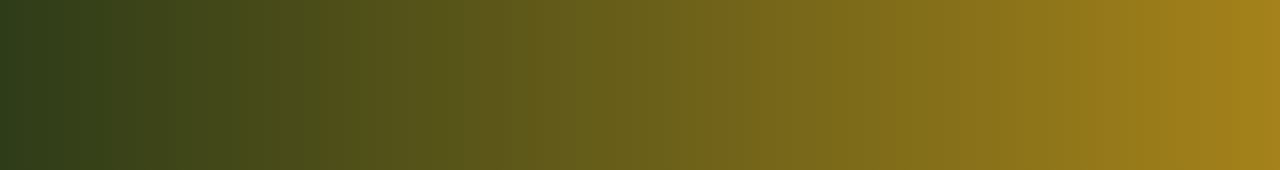
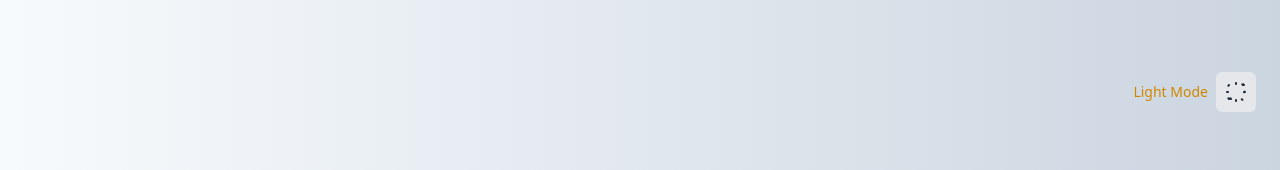
Before and after one commit to Olumuyiwa24/RateTracker, a React (Vite) app: page / in a window 1280 px wide. Shown: the top 170 px of the page. Built offline with nearby package versions, Linux system fonts and the light colour scheme.

Commit message:
added a theme toggle using the reducer

```diff
--- a/src/App.css
+++ b/src/App.css
@@ -8,10 +8,19 @@
 
 
 }
-body{
+body.dark{
 
   /* background-image: url(./assets/jpeg2.jpg); */
-  background : linear-gradient(to right, #2e3c18, #a5821a);
+  background : #2d3748;
+  background-size: cover;
+  background-repeat: no-repeat;
+  background-position: center;
+  height:100vh;
+  /* padding-top: 200px; */
+}
+body.light{
+  /* background-image: url(./assets/pexels.jpg); */
+  background : linear-gradient(to right, #f7fafc, #cbd5e0);
   background-size: cover;
   background-repeat: no-repeat;
   background-position: center;
@@ -25,3 +34,7 @@ body{
     background-repeat: repeat-y;
   }
 } */
+.Light {
+
+  color: yellow;
+}
--- a/src/App.tsx
+++ b/src/App.tsx
@@ -1,9 +1,19 @@
 import { AppRouter } from './router/index.tsx'
 import './App.css'
+import { useSelector } from 'react-redux'
+import { RootState } from './store/store.ts'
+import ThemeToggle from './components/ThemeToggle.tsx'
+import { useEffect } from 'react'
 
 export default function App() {
+  const mode = useSelector((state: RootState) => state.theme.mode)
+  useEffect(() => {
+    document.body.classList.remove("light", "dark");
+    document.body.classList.add(mode);
+  }, [mode]);
   return(
-    <div className='pt-42'>
+    <div className={ `${mode === 'dark' ? 'dark' : 'light'} pt-42`}>
+      <ThemeToggle />
       <AppRouter />
     </div>
 
--- /dev/null
+++ b/src/components/themeToggle.tsx
@@ -0,0 +1,61 @@
+import { useSelector, useDispatch } from "react-redux";
+import { toggleTheme } from "../store/themeSlice";
+import { RootState } from "../store/store";
+
+
+const ThemeToggle = () => {
+    const dispatch = useDispatch();
+    const currentTheme = useSelector((state: RootState) => state.theme.mode)
+
+    return (
+        <div className="relative flex items-center justify-end p-4 sm:p-2 w-full bottom-30">
+            <div className="flex items-center space-x-2">
+            <span className="text-xs sm:text-sm text-yellow-600 dark:text-gray-100 hidden sm:inline">
+                <span className="mr-2">
+                    {currentTheme === "light" ? "Light" : "Dark"} Mode
+                </span>
+
+            </span>
+            </div>
+
+            <button
+                className="p-2 rounded-md bg-gray-200 dark:bg-gray-800 text-gray-800 dark:text-gray-200 cursor-pointer transition-colors duration-300"
+                onClick={() => dispatch(toggleTheme())}
+                aria-label="Toggle Theme"
+            >
+                {currentTheme === "light" ? (
+                    <svg
+                        xmlns="http://www.w3.org/2000/svg"
+                        className="h-6 w-6"
+                        fill="none"
+                        viewBox="0 0 24 24"
+                        stroke="currentColor"
+                    >
+                        <path
+                            strokeLinecap="round"
+                            strokeLinejoin="round"
+                            strokeWidth={2}
+                            d="M12 3v1m0 16v1m8.66-9.34l-.707.707M5.05 5.05l-.707.707m14.142 14.142l-.707-.707M5.05 18.95l-.707-.707M21 12h-1M4 12H3m16.95-7.05l-.707-.707M5.05 18.95l-.707-.707M18.95 5.05l-.707-.707M7.05 18.95l-.707-.707"
+                        />
+                    </svg>
+                ) : (
+                    <svg
+                        xmlns="http://www.w3.org/2000/svg"
+                        className="h-6 w-6"
+                        fill="none"
+                        viewBox="0 0 24 24"
+                        stroke="currentColor"
+                    >
+                        <path
+                            strokeLinecap="round"
+                            strokeLinejoin="round"
+                            strokeWidth={2}
+                            d="M12 3v1m0 16v1m8.66-9.34l-.707.707M5.05 5.05l-.707.707m14.142 14.142l-.707-.707M5.05 18.95l-.707-.707M21 12h-1M4 12H3m16.95-7.05l-.707-.707M5.05 18.95l-.707-.707M18.95 5.05l-.707-.707M7.05 18.95l-.707-.707"
+                        />
+                    </svg>
+                )}
+            </button>
+        </div>
+)}
+
+export default ThemeToggle;
--- a/src/pages/Home.tsx
+++ b/src/pages/Home.tsx
@@ -1,4 +1,5 @@
 import HeroText from "../components/molecules/HeroText"
+
 
 
 
@@ -6,8 +7,12 @@ export function HomePage() {
 
 
     return (
+        <>
+
         <div className=" max-w-xl m-auto py-8 border-0 rounded-lg bg-white">
+
             <HeroText />
         </div>
+        </>
     )
 }
--- a/src/store/currencySlice.ts
+++ /dev/null
@@ -1,51 +0,0 @@
-import {createSlice, createAsyncThunk} from '@reduxjs/toolkit'
-import {fetchRates} from '../utils/exchange'
-
-interface CurrencyState {
-    rates: Record<string, number>
-    history: string[]
-    status: 'idle' | 'loading' | 'failed'
-}
-
-const initialState: CurrencyState = {
-    rates: {},
-    history: [],
-    status: 'idle'
-}
-
-export const fetchCurrencyRates = createAsyncThunk<Record<string, number>, string>(
-    'currency/fetchRates',
-    async(base: string): Promise<Record<string, number>> => {
-        return fetchRates(base)
-    }
-)
-
-const currencySlice = createSlice({
-    name: 'currency',
-    initialState,
-    reducers : {
-        addConversion : (state, action) => {
-            state.history.unshift(action.payload)
-        }
-    },
-
-    //extra reducers for handling asynchronious actions
-    extraReducers: (builder) => {
-        builder
-          .addCase(fetchCurrencyRates.pending, (state) => {
-            state.status = 'loading';
-          })
-          .addCase(fetchCurrencyRates.fulfilled, (state, action) => {
-            state.status = 'idle';
-            state.rates = action.payload;
-          })
-          .addCase(fetchCurrencyRates.rejected, (state) => {
-            state.status = 'failed';
-            state.rates = {};
-          });
-        }
-})
-
-export const {addConversion} = currencySlice.actions
-
-export default currencySlice.reducer
--- a/src/store/store.ts
+++ b/src/store/store.ts
@@ -1,12 +1,15 @@
 import {configureStore} from '@reduxjs/toolkit'
 // import currencySlice from './currencySlice'
 import { currencyAPI } from './currencyAPI' // Importing the currencyAPI
+import themeSlice from './themeSlice' // Importing the themeSlice
 
 
 const store = configureStore({
     reducer:{
         // currency : currencySlice,
-        [currencyAPI.reducerPath]:currencyAPI.reducer, // Adding the currencyAPI reducer
+        [currencyAPI.reducerPath]:currencyAPI.reducer,
+        theme: themeSlice, // Adding the themeSlice reducer
+        // Adding the currencyAPI reducer
     },
     middleware: (getDefaultMiddleware) =>
         getDefaultMiddleware().concat(currencyAPI.middleware), // Adding the currencyAPI middleware
--- a/src/store/themeSlice.ts
+++ b/src/store/themeSlice.ts
@@ -1,24 +1,25 @@
-import { createSlice } from "@reduxjs/toolkit";
+import { createSlice, PayloadAction } from "@reduxjs/toolkit";
 
-interface themeSliceProps {
-    mode: string
-}
+type ThemeState = {
+    mode: "light" | "dark";
+};
 
-const initialState :themeSliceProps = {
-    mode: "dark"
-}
+const initialState: ThemeState = {
+    mode: "light", // Default theme
+};
 
 const themeSlice = createSlice({
-    name: 'theme',
+    name: "theme",
     initialState,
-    reducers: {
-        toggleTheme: (state) => {
-            state.mode = state.mode === 'light' ? 'dark' : 'light'
+    reducers:{
+        setTheme(state, action: PayloadAction<"light" | "dark">) {
+            state.mode = action.payload
         },
-        setTheme: (state, action) => {
-            state.mode = action.payload
+        toggleTheme(state) {
+            state.mode = state.mode === "light" ? "dark" : "light";
         }
     }
 })
-export const {toggleTheme, setTheme} = themeSlice.actions
-export default themeSlice.reducer
+
+export const {setTheme, toggleTheme} = themeSlice.actions;
+export default themeSlice.reducer;
```
